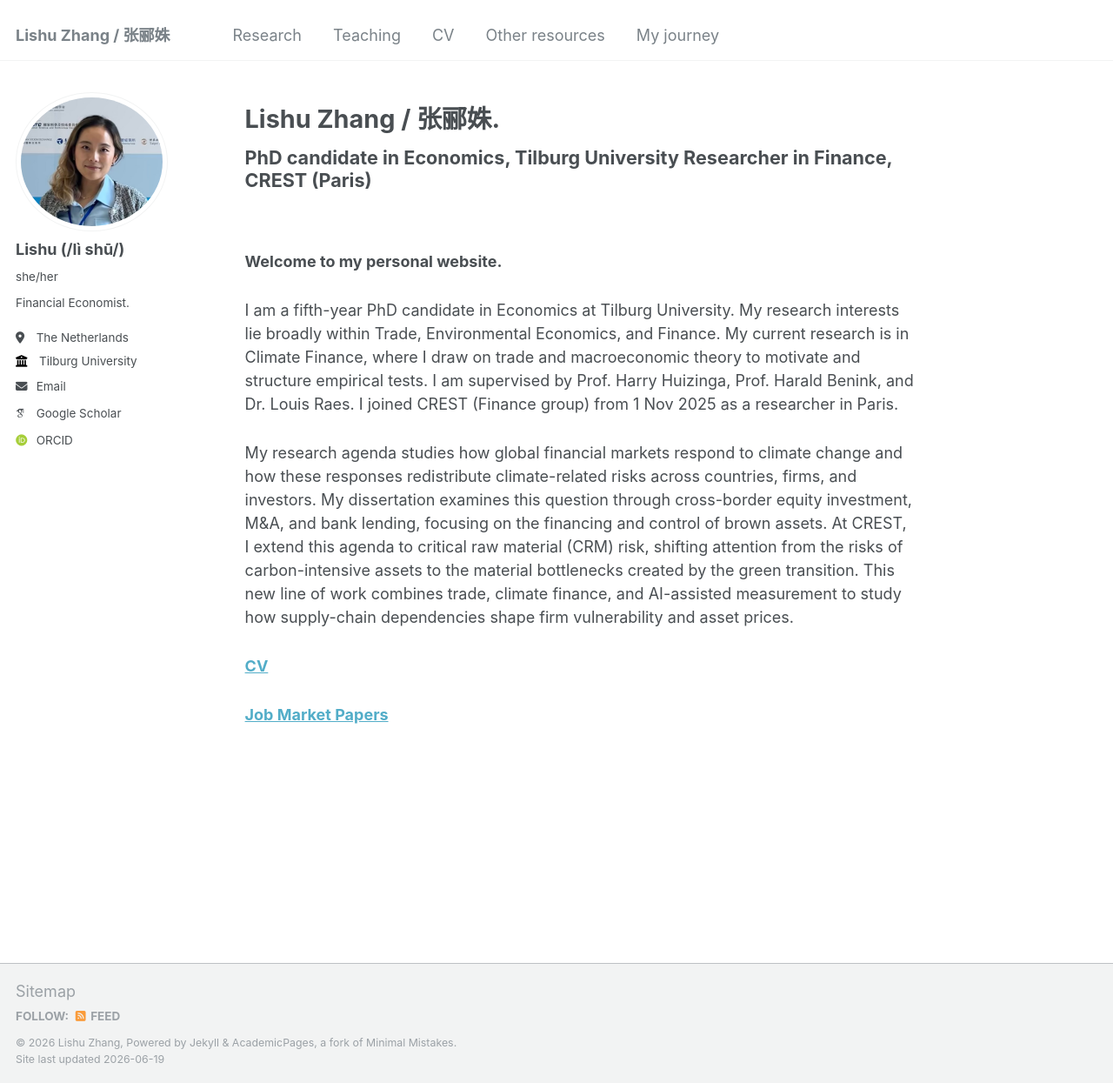
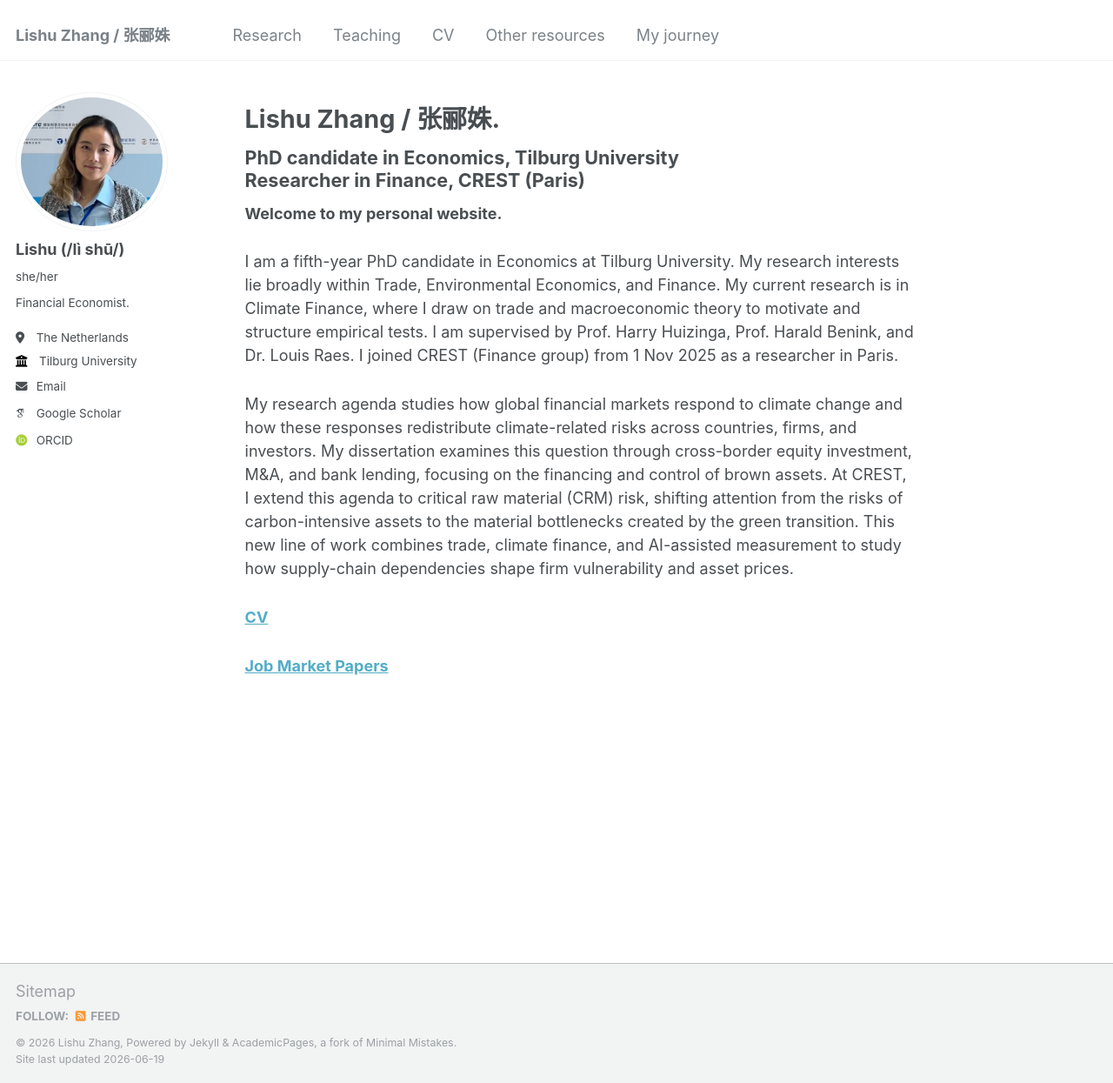
Before and after one commit to LishuZ/LishuZ.github.io, a Jekyll site: the page built from _pages/about.md, in a window 1280 px wide and 1245 px high. Shown: the whole window at 87% size. Built offline with Jekyll 4.4.1, drawn with Linux system fonts in a browser that asks for light colours; some web fonts are replaced.

Commit message:
Improve header formatting in about page
Updated the header formatting and added line breaks for better readability.

```diff
--- a/_pages/about.md
+++ b/_pages/about.md
@@ -6,11 +6,10 @@ redirect_from:
   - /about/
   - /about.html
 ---
-<h1 style='font-size: 1.2em; font-weight: bold;'> PhD candidate in Economics, Tilburg University
-
-Researcher in Finance, CREST (Paris)
+<h1 style="font-size: 1.2em; font-weight: bold;">
+  PhD candidate in Economics, Tilburg University<br>
+  Researcher in Finance, CREST (Paris)
 </h1>
-<br />
 
 **Welcome to my personal website.**
 
```
